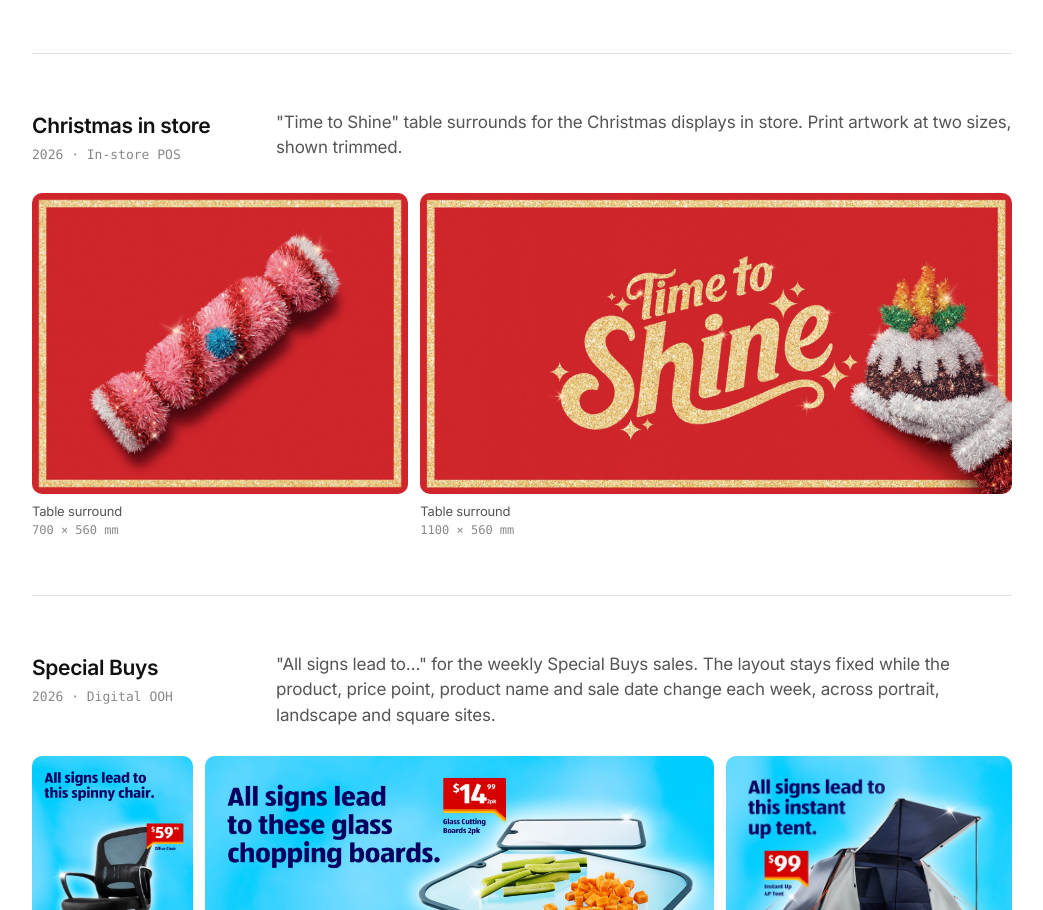
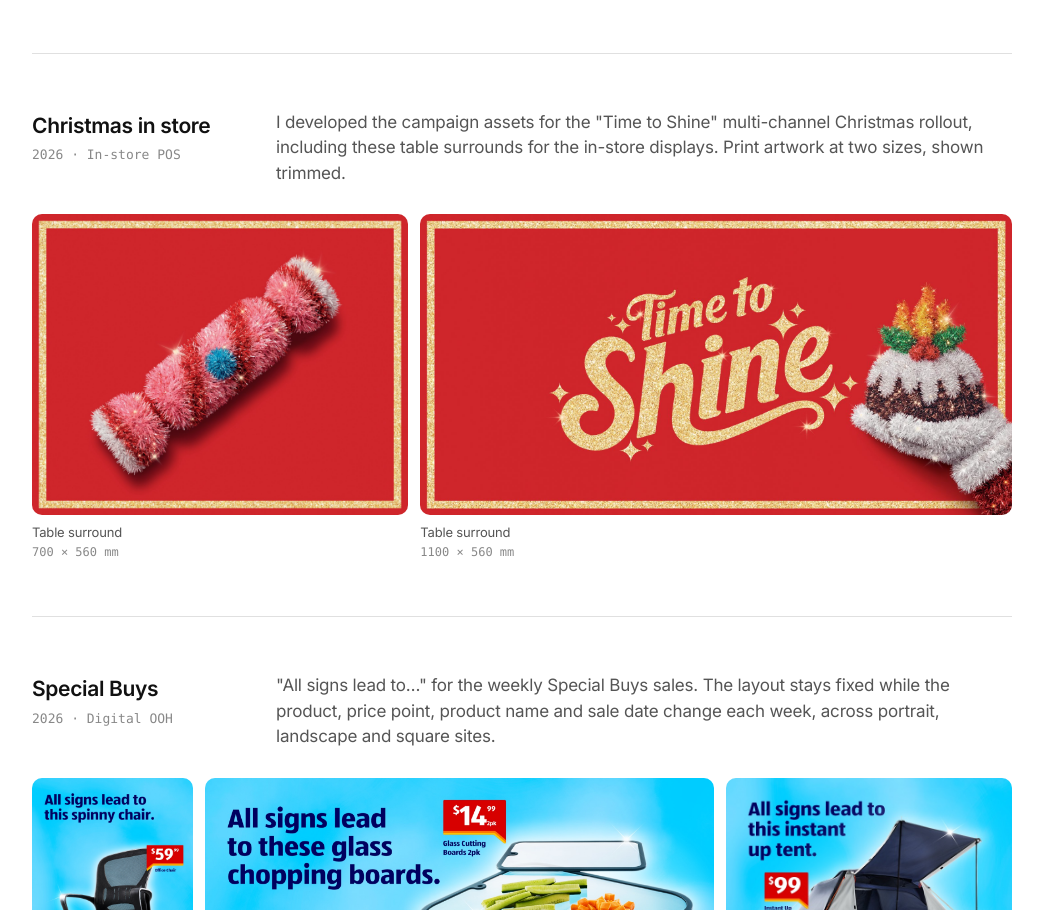
Before and after one commit to Arjobse82/cv-adrian-jobse, a plain HTML site: page work.html in a window 1280 px wide. Shown: the part 944-1854 px from the top of the page, without its empty margins (118-1161 px from the left). Drawn offline with Linux system fonts and the light colour scheme.

Commit message:
Christmas in store: developed the campaign assets
Co-Authored-By: Claude Opus 5.5 <noreply@anthropic.com>

```diff
--- a/work.html
+++ b/work.html
@@ -57,7 +57,7 @@
       <article class="campaign">
         <div class="campaign-head">
           <div><h2>Christmas in store</h2><p class="when">2026 · In-store POS</p></div>
-          <p>"Time to Shine" table surrounds for the Christmas displays in store. Print artwork at two sizes, shown trimmed.</p>
+          <p>I developed the campaign assets for the "Time to Shine" multi-channel Christmas rollout, including these table surrounds for the in-store displays. Print artwork at two sizes, shown trimmed.</p>
         </div>
         <div class="gallery">
           <div class="gallery-row">
```
